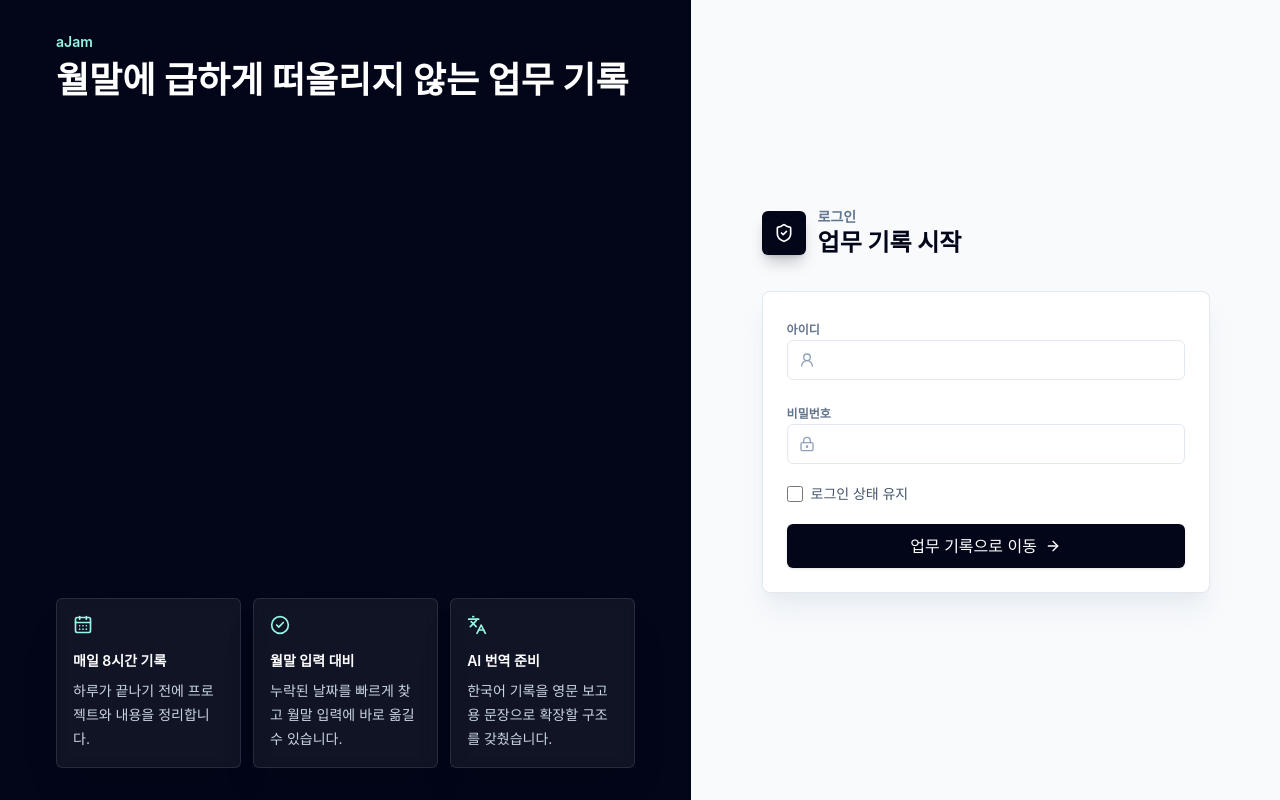
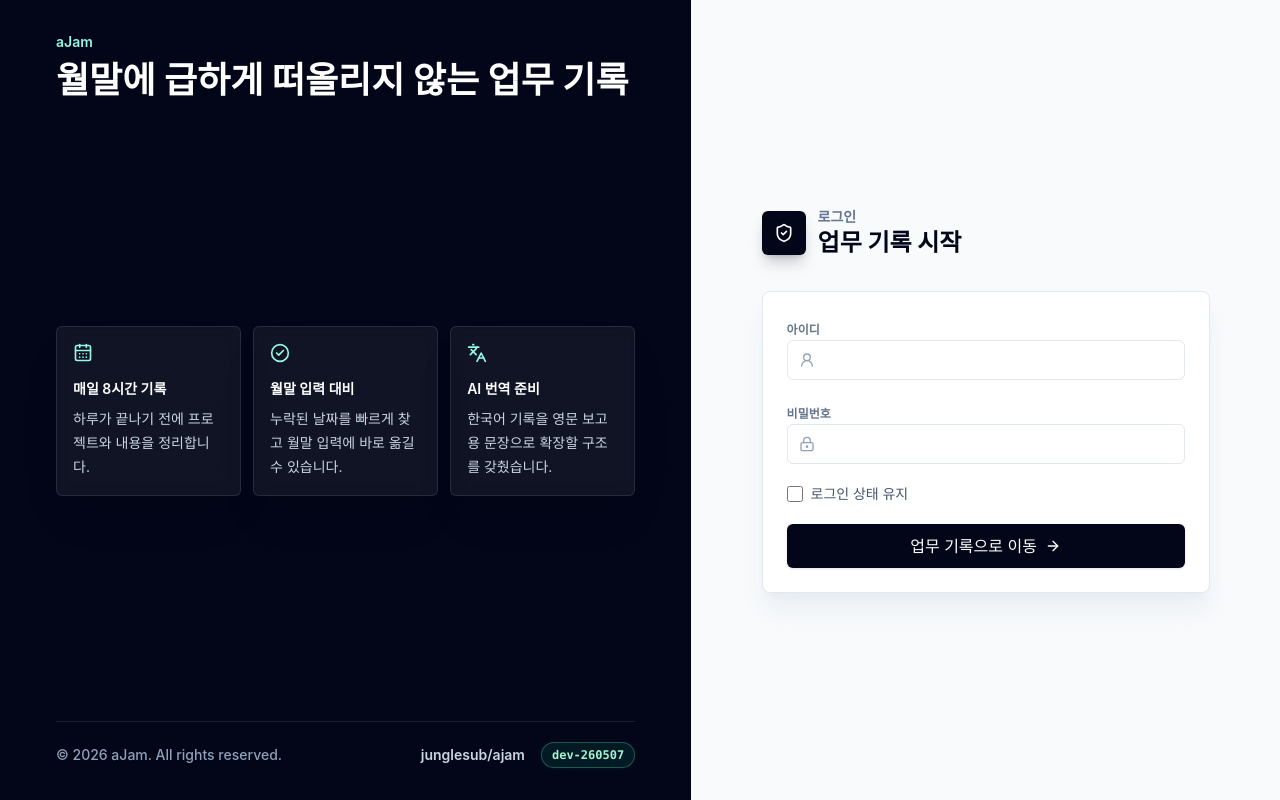
Before and after one commit to junglesub/ajam, a Next.js app in the folder apps/web/: page /login in a window 1280 px wide. Built offline with nearby package versions, Linux system fonts and the light colour scheme; no server answers.

Commit message:
Add footer build metadata

```diff
--- a/apps/web/src/app/(auth)/login/page.tsx
+++ b/apps/web/src/app/(auth)/login/page.tsx
@@ -2,6 +2,7 @@ import { CalendarDays, CheckCircle2, Languages, ShieldCheck } from "lucide-react
 import type { Metadata } from "next";
 import { redirect } from "next/navigation";
 
+import { getBuildInfo } from "@/lib/build-info";
 import { getSession } from "@/server/session";
 
 import { LoginForm } from "./login-form";
@@ -32,13 +33,14 @@ const highlights = [
 
 export default async function LoginPage() {
   const session = await getSession();
+  const buildInfo = getBuildInfo();
 
   if (session) {
     redirect("/timesheet");
   }
 
   return (
-    <main className="grid min-h-screen grid-cols-1 bg-slate-950 text-white lg:grid-cols-[minmax(0,1.08fr)_minmax(420px,0.92fr)]">
+    <main className="grid min-h-screen grid-cols-1 bg-slate-950 text-white lg:grid-cols-[minmax(0,1.08fr)_minmax(420px,0.92fr)]" data-footer-scope="auth">
       <section className="relative flex min-h-[42rem] flex-col justify-between overflow-hidden px-6 py-8 sm:px-10 lg:px-14">
         <div className="relative flex items-center justify-between">
           <div>
@@ -62,6 +64,18 @@ export default async function LoginPage() {
             })}
           </div>
         </div>
+
+        <footer className="relative flex flex-col gap-3 border-t border-white/10 pt-5 text-sm text-slate-400 sm:flex-row sm:items-center sm:justify-between">
+          <p className="font-medium">&copy; {buildInfo.copyrightYear} aJam. All rights reserved.</p>
+          <div className="flex flex-wrap items-center gap-x-4 gap-y-2">
+            <a className="font-semibold text-slate-300 transition hover:text-white" href={buildInfo.repositoryUrl} rel="noreferrer" target="_blank">
+              {buildInfo.repositoryLabel}
+            </a>
+            <span className="rounded-full border border-emerald-300/30 bg-emerald-400/10 px-2.5 py-1 font-mono text-xs font-bold text-emerald-200 shadow-sm shadow-emerald-950/20">
+              {buildInfo.version}
+            </span>
+          </div>
+        </footer>
       </section>
 
       <section className="flex items-center justify-center bg-slate-50 px-6 py-10 text-slate-950 sm:px-10">
--- a/apps/web/src/app/globals.css
+++ b/apps/web/src/app/globals.css
@@ -34,3 +34,7 @@ select {
   background: #0f172a;
   color: #ffffff;
 }
+
+body:has([data-footer-scope="auth"]) .site-footer {
+  display: none;
+}
--- a/apps/web/src/app/layout.tsx
+++ b/apps/web/src/app/layout.tsx
@@ -1,5 +1,7 @@
 import type { Metadata } from "next";
 import type { ReactNode } from "react";
+
+import { getBuildInfo } from "@/lib/build-info";
 
 import "./globals.css";
 
@@ -15,9 +17,26 @@ export const metadata: Metadata = {
 };
 
 export default function RootLayout({ children }: Readonly<{ children: ReactNode }>) {
+  const buildInfo = getBuildInfo();
+
   return (
     <html lang="ko">
-      <body>{children}</body>
+      <body>
+        <div className="flex min-h-screen flex-col">
+          <div>{children}</div>
+          <footer className="site-footer px-5 py-0 text-xs leading-none text-slate-400">
+            <div className="mx-auto flex w-full max-w-7xl flex-col gap-2 sm:flex-row sm:items-center sm:justify-between">
+              <p className="font-medium">&copy; {buildInfo.copyrightYear} aJam. All rights reserved.</p>
+              <div className="flex flex-wrap items-center gap-x-4 gap-y-1">
+                <a className="font-medium text-slate-500 transition hover:text-slate-700" href={buildInfo.repositoryUrl} rel="noreferrer" target="_blank">
+                  {buildInfo.repositoryLabel}
+                </a>
+                <span className="rounded-full border border-emerald-100/70 px-2 py-px font-mono text-[11px] font-semibold text-emerald-600/70">{buildInfo.version}</span>
+              </div>
+            </div>
+          </footer>
+        </div>
+      </body>
     </html>
   );
 }
--- a/apps/web/src/components/timesheet/timesheet-workspace.tsx
+++ b/apps/web/src/components/timesheet/timesheet-workspace.tsx
@@ -677,7 +677,7 @@ export function TimesheetWorkspace({
   }
 
   return (
-    <main className="min-h-screen bg-slate-100">
+    <main className="bg-slate-100">
       <header className="border-b border-slate-200 bg-white/95 px-5 py-4 shadow-sm backdrop-blur">
         <div className="mx-auto flex max-w-[1600px] flex-wrap items-center justify-between gap-4">
           <div className="flex items-center gap-3">
@@ -708,7 +708,7 @@ export function TimesheetWorkspace({
         </div>
       </header>
 
-      <div className="mx-auto grid max-w-[1600px] gap-4 p-4 lg:grid-cols-[minmax(680px,1fr)_420px] xl:grid-cols-[minmax(760px,1fr)_460px]">
+      <div className="mx-auto grid max-w-[1600px] gap-4 px-4 pb-1 pt-4 lg:grid-cols-[minmax(680px,1fr)_420px] xl:grid-cols-[minmax(760px,1fr)_460px]">
         <section className="min-w-0 rounded-lg border border-slate-200 bg-white shadow-sm">
           <div className="flex flex-wrap items-center justify-between gap-3 border-b border-slate-200 px-4 py-3">
             <div className="flex items-center gap-2">
--- /dev/null
+++ b/apps/web/src/lib/build-info.ts
@@ -0,0 +1,37 @@
+const repositoryUrl = process.env.NEXT_PUBLIC_REPOSITORY_URL || "https://github.com/junglesub/ajam";
+
+function getRepositoryLabel(url: string): string {
+  try {
+    const repository = new URL(url).pathname.replace(/^\/|\/$/g, "");
+
+    return repository || "junglesub/ajam";
+  } catch {
+    return url.replace(/^https?:\/\/(www\.)?github\.com\//, "").replace(/^\/|\/$/g, "") || "junglesub/ajam";
+  }
+}
+
+function formatYYMMDD(date: Date): string {
+  const formatter = new Intl.DateTimeFormat("ko-KR", {
+    day: "2-digit",
+    month: "2-digit",
+    timeZone: "Asia/Seoul",
+    year: "2-digit"
+  });
+  const parts = formatter.formatToParts(date);
+  const year = parts.find((part) => part.type === "year")?.value ?? "00";
+  const month = parts.find((part) => part.type === "month")?.value ?? "01";
+  const day = parts.find((part) => part.type === "day")?.value ?? "01";
+
+  return `${year}${month}${day}`;
+}
+
+export function getBuildInfo() {
+  const configuredVersion = process.env.NEXT_PUBLIC_BUILD_VERSION || process.env.BUILD_VERSION;
+
+  return {
+    copyrightYear: new Date().getFullYear(),
+    repositoryLabel: getRepositoryLabel(repositoryUrl),
+    repositoryUrl,
+    version: configuredVersion || `dev-${formatYYMMDD(new Date())}`
+  };
+}
```
Also changed, not shown: 1 other file (tests, documents, lock files or other folders).
